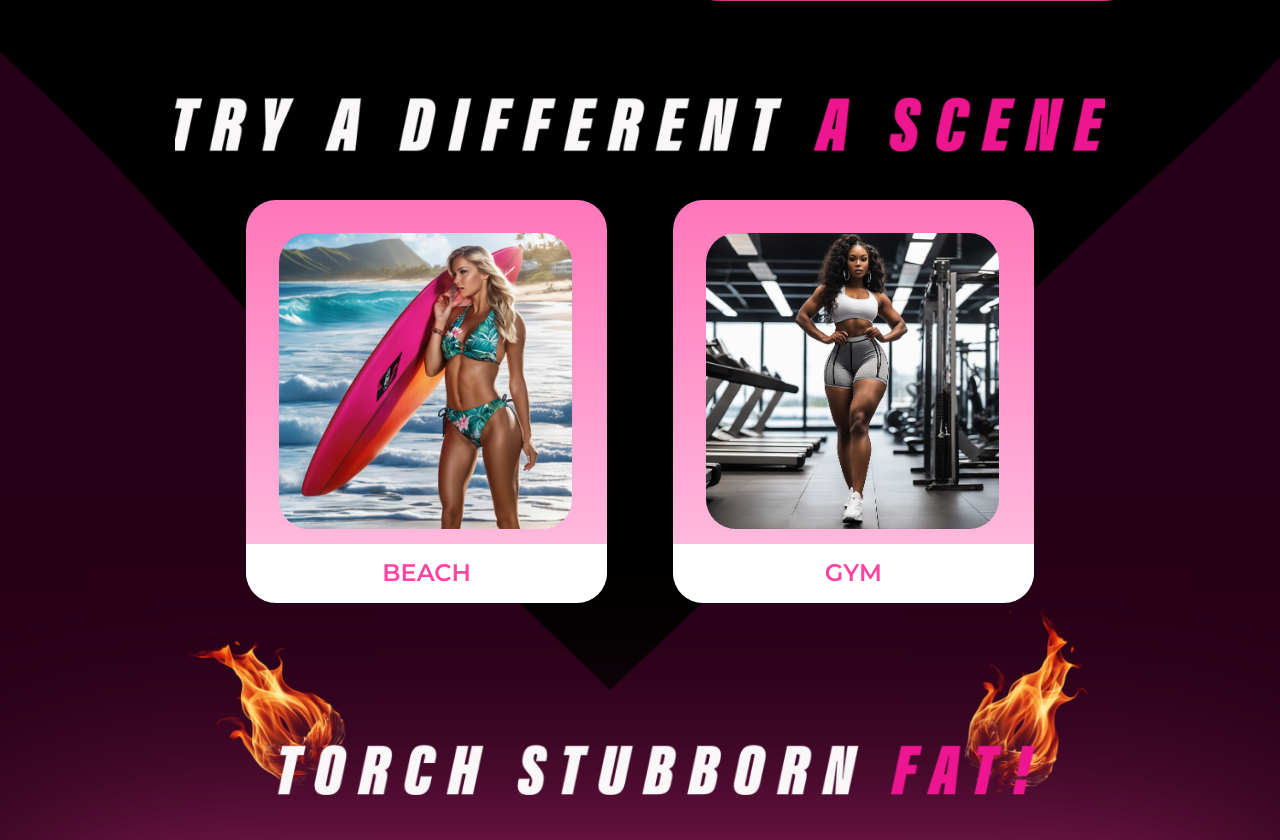
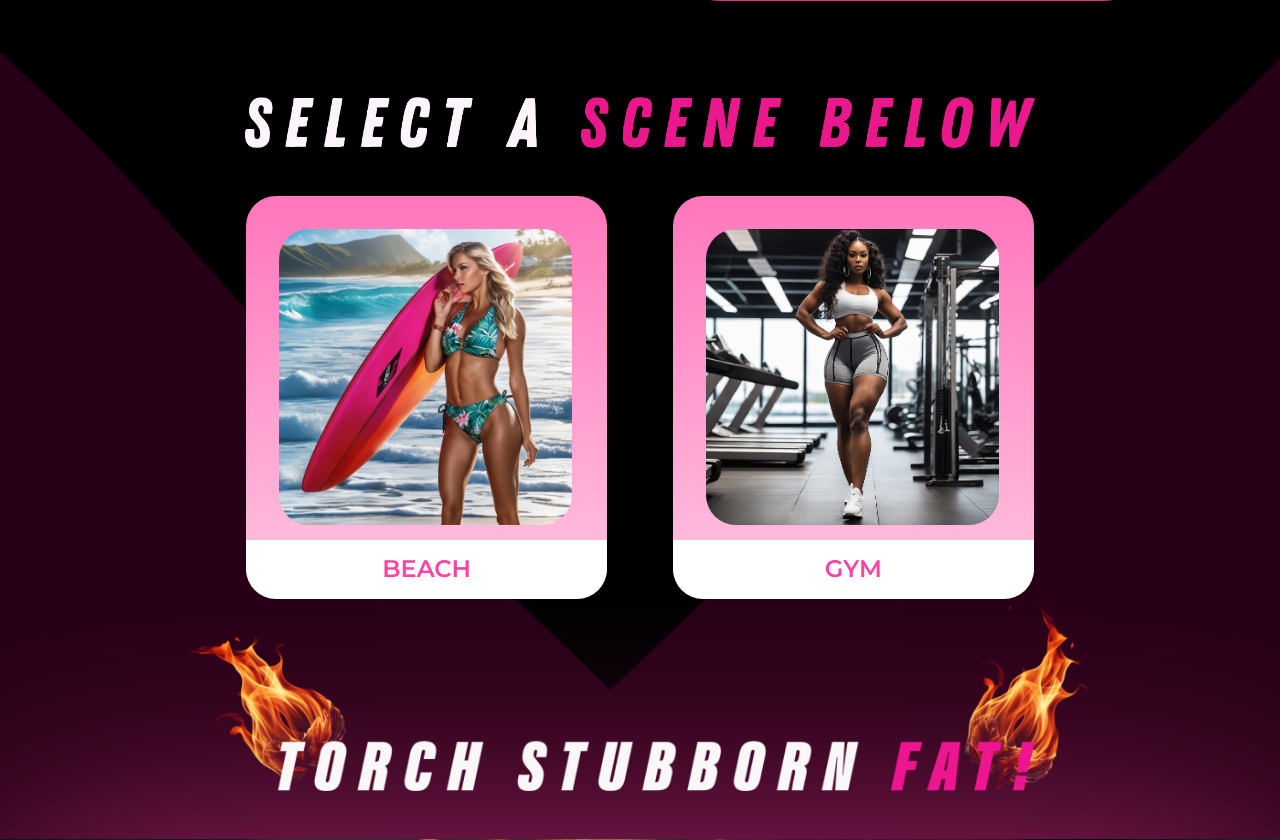
Before and after one commit to manik031/project_y, a Flask app: page / in a window 1280 px wide. Shown: the part 2182-3022 px from the top of the page. Run offline with Flask 3, Linux system fonts and the light colour scheme; some libraries are stand-ins or nearby versions.

Commit message:
Upadated

```diff
--- a/static/main.css
+++ b/static/main.css
@@ -279,6 +279,9 @@ font-size: 30px;
 cursor: pointer;
 }
 
+.scene-text{
+  max-width: 73%;
+}
 /*responsive*/
 @media(max-width: 767px){
 .popup .box{
@@ -290,6 +293,9 @@ cursor: pointer;
 .popup .box .form{
   flex: 0 0 100%;
       max-width: 100%;
+}
+.scene-text{
+  max-width: 100%;
 }
 }
 
--- a/static/main.js
+++ b/static/main.js
@@ -28,8 +28,8 @@ let city = document.getElementById("city");
 let email = document.getElementById("email");
 let checkbox = document.getElementById("validationFormCheck1");
 
-let pattern = /^[a-zA-Z]+(([',. -][a-zA-Z ])?[a-zA-Z]*)*$/;
-let mailformat =/^[a-zA-Z0-9.!#$%&'*+/=?^_`{|}~-]+@[a-zA-Z0-9-]+(?:\.[a-zA-Z0-9-]+)*$/;
+var pattern = /^[A-Za-z\s]+$/;
+let mailformat = /^[^\s@]+@[^\s@]+\.[^\s@]+$/;
 
 function form_validate() {
     var flag = validate();
@@ -40,7 +40,7 @@ function form_validate() {
 
 //Live form validation
 user_name.addEventListener("keyup", function (e) {
-    if (user_name.value.match(pattern) || user_name.value.length != 0) {
+    if (user_name.value.match(pattern) && user_name.value.trim() != "") {
         user_name.style.border = "3px solid #14A44D";
     } else {
         user_name.style.border = "3px solid #DC4C64";
@@ -48,7 +48,7 @@ user_name.addEventListener("keyup", function (e) {
 });
 
 surname.addEventListener("keyup", function (e) {
-    if (surname.value.match(pattern) || surname.value.length != 0) {
+    if (surname.value.match(pattern) && surname.value.trim() != "") {
         surname.style.border = "3px solid #14A44D";
     } else {
         surname.style.border = "3px solid #DC4C64";
@@ -56,7 +56,7 @@ surname.addEventListener("keyup", function (e) {
 });
 
 age.addEventListener("keyup", function (e) {
-    if ((age.value > 0 && age.value < 70) || age.value.length != 0) {
+    if ((age.value > 0 && age.value < 100) && age.value.length != 0) {
         age.style.border = "3px solid #14A44D";
     } else {
         age.style.border = "3px solid #DC4C64";
@@ -64,7 +64,7 @@ age.addEventListener("keyup", function (e) {
 });
 
 city.addEventListener("keyup", function (e) {
-    if (city.value.match(pattern) || age.value.length != 0) {
+    if (city.value.trim() != "") {
         city.style.border = "3px solid #14A44D";
     } else {
         city.style.border = "3px solid #DC4C64";
@@ -72,7 +72,7 @@ city.addEventListener("keyup", function (e) {
 });
 
 email.addEventListener("keyup", function (e) {
-    if (mailformat.test(email.value) || email.value.length != 0) {
+    if (mailformat.test(email.value) &&  email.value.length != 0) {
         email.style.border = "3px solid #14A44D";
     } else {
         email.style.border = "3px solid #DC4C64";
@@ -111,19 +111,19 @@ function validate() {
         status = false;
     }
 
-    if (!pattern.test(user_name.value)) {
+    if (!pattern.test(user_name.value) || user_name.value.trim() === "" || !/\S/.test(user_name.value)) {
         user_name.style.border = "3px solid #DC4C64";
         status = false;
     }
-    if (!pattern.test(surname.value)) {
+    if (!pattern.test(surname.value) || surname.value.trim() === "" || !/\S/.test(surname.value)) {
         surname.style.border = "3px solid #DC4C64";
         status = false;
     }
-    if (age.value <= 0 || age.value >= 70) {
+    if (age.value <= 0 || age.value >= 100) {
         age.style.border = "3px solid #DC4C64";
         status = false;
     }
-    if (!pattern.test(city.value)) {
+    if (city.value.trim() === "" || !/\S/.test(city.value)) {
         city.style.border = "3px solid #DC4C64";
         status = false;
     }
@@ -224,8 +224,23 @@ function generateImage() {
             console.error("Error:", error);
         });
 
-    // Reset form data
+     // Reset form data
+     resetForm();
+}
+
+function resetForm() {
+
     document.getElementById("generate_form").reset();
+    // Resetting border color of all input fields on form reset
+
+    document.getElementById("checkbox_label").style.color = "#fff"; // Resetin color of check boxe.
+    select_scene.style.borderColor = ""; // Resetting border color of select input fields.
+    var inputs = document.getElementsByTagName('input');
+    for (var i = 0; i < inputs.length; i++) {
+        if (inputs[i].type === 'text' || inputs[i].type === 'email' || inputs[i].type === 'checkbox' || inputs[i].type === 'number') {
+            inputs[i].style.borderColor = "";
+        }
+    }
 }
 
 // Function to create an image element
--- a/templates/index.html
+++ b/templates/index.html
@@ -144,20 +144,20 @@
   <!-- Scenes Section -->
   <section>
     <div class="background">
-      <div class="container d-flex justify-content-center">
-        <img class="img-fluid col-xl-10 mt-5" alt="" src="/static/public/try-a-different-a-scene@2x.png" />
+      <div class="d-flex justify-content-center mt-5 mb-3 container">
+        <img class="img-fluid container scene-text" alt="" style="max-height: 60px;" src="/static/public/SELECT-A-SCENE-BELOW-1.png" />
       </div>
       <div class="mt-5 container-fluid">
         <div class="row d-flex justify-content-center">
           <div class="col-xxl-4 col-xl-4 col-md-6 d-flex justify-content-center">
-            <div class="offset-lg-0 left-box mb-4">
+            <div class="left-box mb-4">
               <div class="col left-bottom-img"></div>
               <div class="bg-white text-box d-flex justify-content-center align-items-center">
                 <span class="bottom-text">BEACH</span>
               </div>
             </div>
           </div>
-          <div class="col-xxl-3 col-xl-4 col-md-6 d-flex justify-content-center">
+          <div class="col-xxl-4 col-xl-4 col-md-6 d-flex justify-content-center">
             <div class="col-3 left-box">
               <div class="col right-bottom-img bg-black"></div>
               <div class="bg-white text-box d-flex justify-content-center align-items-center">
@@ -281,7 +281,6 @@
   </div>
   <!-- End Popup Section -->
 
-
   <!-- Template Main JS File -->
   <script src="/static/main.js"></script>
   <script src="https://cdn.jsdelivr.net/npm/jszip@3.6.0/dist/jszip.min.js"></script>
```
Also changed, not shown: static/public/SELECT-A-SCENE-BELOW-1.png (added).
